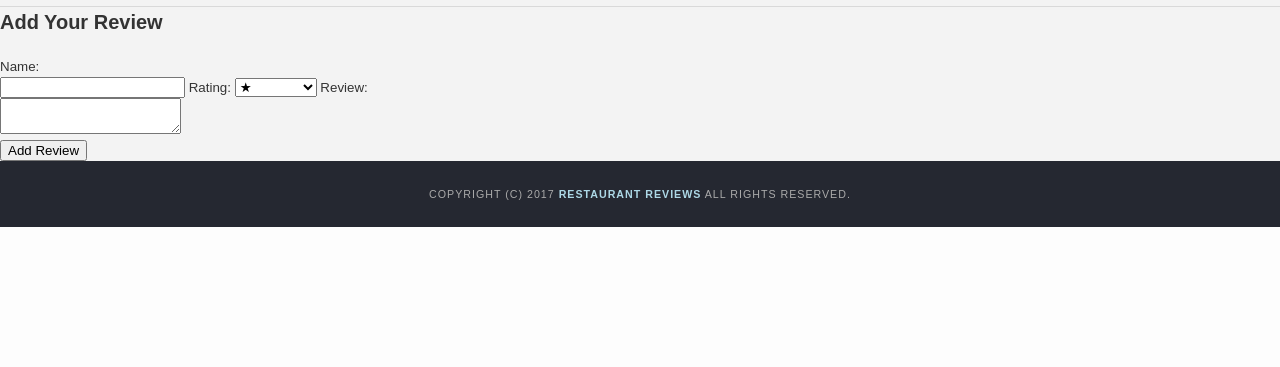
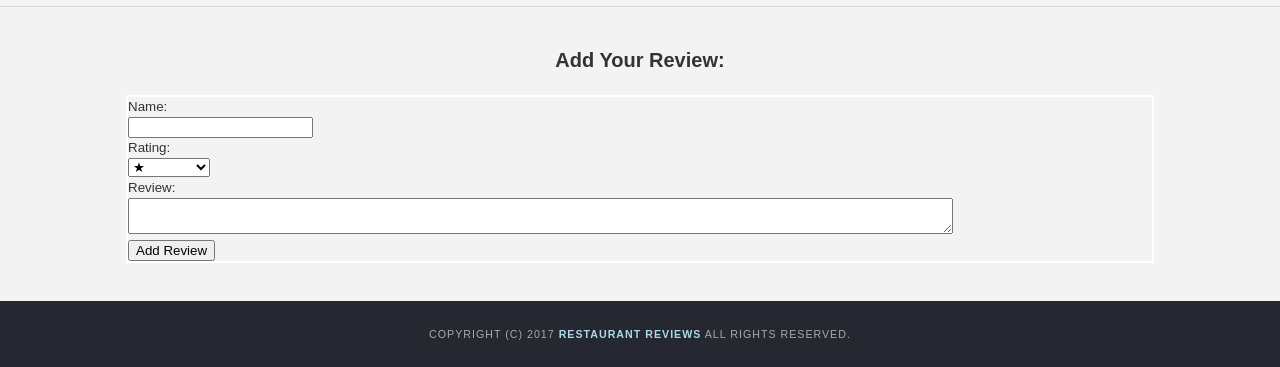
Before and after one commit to TimSonrisa/RestaurantApp, a plain HTML site: page restaurant.html in a window 1280 px wide. Shown: the part 477-844 px from the top of the page. Before the commit the page ends 800 px from the top, so only its background shows below. Drawn offline with Linux system fonts and the light colour scheme; some packages are replaced by stand-ins of ours.

Commit message:
Stylistic Changes in the form

```diff
--- a/css/styles.css
+++ b/css/styles.css
@@ -233,6 +233,7 @@ nav {
     text-transform: uppercase;
     width: 20%;
 }
+
 .nonfav_button {
     background-color: darkblue;
     border-bottom: 3px solid #eee;
@@ -325,6 +326,23 @@ nav {
         margin: 3% 0 0 0;
     }
 
+#form-container {
+    display: flex;
+    flex-direction: column;
+    align-items: center;
+    margin: 3% 0 3% 0;
+    padding: 0;
+}
+
+#review-form {
+    border: 2px solid #fff;
+    width: 80%;
+}
+
+#review-text {
+    width: 80%;
+}
+
 #reviews-list {
     display: flex;
     flex-direction: column;
--- a/restaurant.html
+++ b/restaurant.html
@@ -47,14 +47,15 @@
             <ul id="reviews-list"></ul>
         </section>
         <section id="form-container">
-            <h2 id="form-name">Add Your Review</h2>
+            <h2 id="form-name">Add Your Review:</h2>
 
             <form id="review-form">
                 <label for="review-name">Name:</label>
                 <br>
                 <input id="review-name" name="name" type="text" />
-
+                <br>
                 <label for="review_rating">Rating:</label>
+                <br>
                 <select aria-label="Rating select" id="review_rating" name="rating">
                     <option value="1">★</option>
                     <option value="2">★★</option>
@@ -62,7 +63,7 @@
                     <option value="4">★★★★</option>
                     <option value="5">★★★★★</option>
                 </select>
-
+                <br>
                 <label for="review-text">Review:</label>
                 <br>
                 <textarea id="review-text" name="text"></textarea>
```
Lines whose indentation alone changed are shown as unchanged.
